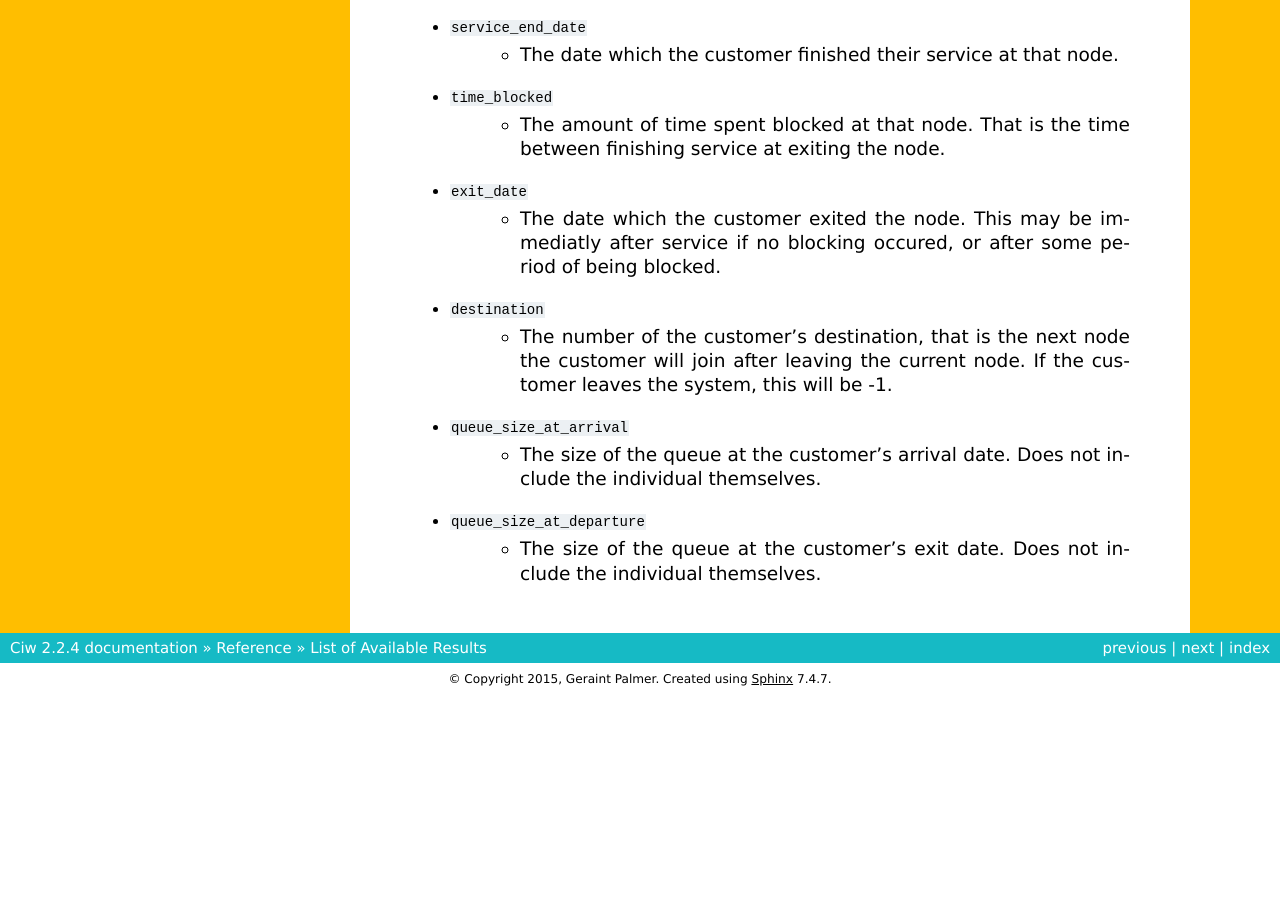
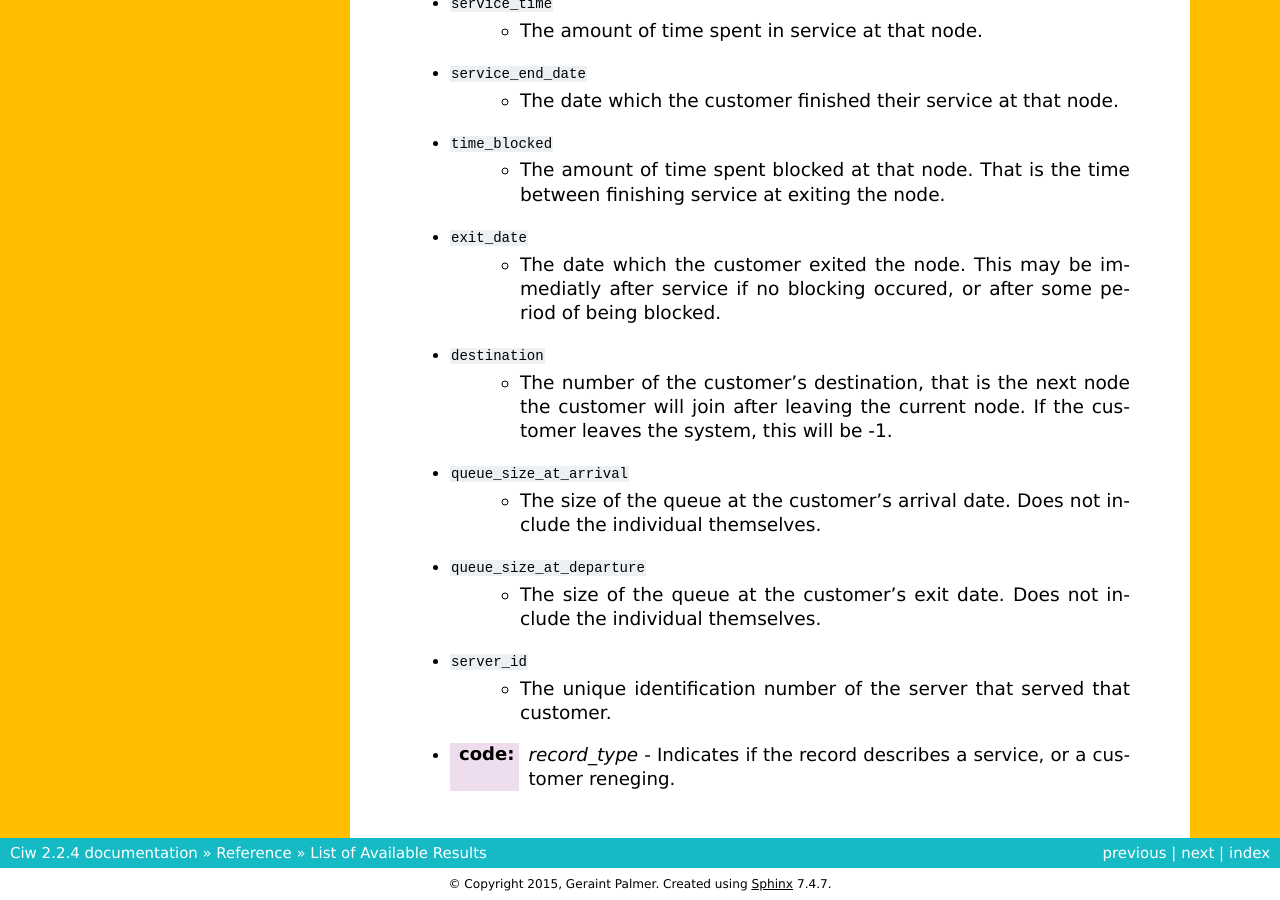
Before and after one commit to CiwPython/Ciw, a Sphinx documentation site: the page built from docs/Reference/results.rst, in a window 1280 px wide and 900 px high, scrolled down 1032 px. Built offline with Sphinx 7.4.7, drawn with Linux system fonts in a browser that asks for light colours; pages that are not in the unit, such as notebooks, are missing from menus; before the commit the page ends 1727 px from its top, so only the background shows below that; some of the changed text lies outside the part shown.

Commit message:
add docs for reneging

```diff
--- a/README.rst
+++ b/README.rst
@@ -82,6 +82,7 @@
 + `Time-dependent and state-dependent distributions <https://ciw.readthedocs.io/en/latest/Guides/time_dependent.html>`_
 + `Batch arrivals <https://ciw.readthedocs.io/en/latest/Guides/batching.html>`_
 + `Baulking customers <https://ciw.readthedocs.io/en/latest/Guides/baulking.html>`_
++ `Reneging customers <https://ciw.readthedocs.io/en/latest/Guides/reneging.html>`_
 + `Processor sharing <https://ciw.readthedocs.io/en/latest/Guides/processor-sharing.html>`_
 + `Multiple customer classes <https://ciw.readthedocs.io/en/latest/Tutorial-II/tutorial_vii.html>`_
 + `Priorities <https://ciw.readthedocs.io/en/latest/Guides/priority.html>`_
--- a/docs/Guides/baulking.rst
+++ b/docs/Guides/baulking.rst
@@ -4,7 +4,7 @@
 How to Simulate Baulking Customers
 ==================================
 
-Ciw allows customer's to baulk (decide not join the queue) upon arrival, according to baulking functions.
+Ciw allows customers to baulk (decide not join the queue) upon arrival, according to baulking functions.
 These functions take in a parameter :code:`n`, the number of individuals at the node, and returns a probability of baulking.
 
 For example, say we have an :ref:`M/M/1 <kendall-notation>` system where customers:
--- a/docs/Guides/index.rst
+++ b/docs/Guides/index.rst
@@ -20,6 +20,7 @@
    priority.rst
    batching.rst
    baulking.rst
+   reneging.rst
    server_schedule.rst
    server_priority.rst
    dynamic_customerclasses.rst
--- a/docs/Reference/results.rst
+++ b/docs/Reference/results.rst
@@ -7,17 +7,17 @@
 Each time an individual completes service at a service station, a data record of that service is kept.
 The records should look something like the table below:
 
-    +--------+-------+------+--------------+-----------+--------------------+--------------+------------------+--------------+-----------+-------+-----------------------+-----------------------+
-    | I.D    | Class | Node | Arrival Date | Wait Time | Service Start Date | Service Time | Service End Date | Time Blocked | Exit Date | Dest. | Queue Size at Arrival | Queue Size at Depart. |
-    +========+=======+======+==============+===========+====================+==============+==================+==============+===========+=======+=======================+=======================+
-    | 22759  | 1     | 1    | 245.601      | 0.0       | 245.601            | 0.563        | 246.164          | 0.0          | 246.164   | -1    | 0                     | 2                     |
-    +--------+-------+------+--------------+-----------+--------------------+--------------+------------------+--------------+-----------+-------+-----------------------+-----------------------+
-    | 41129  | 0     | 1    | 245.633      | 0.531     | 246.164            | 0.608        | 246.772          | 0.0          | 246.772   | -1    | 1                     | 5                     |
-    +--------+-------+------+--------------+-----------+--------------------+--------------+------------------+--------------+-----------+-------+-----------------------+-----------------------+
-    | 00195  | 0     | 2    | 247.821      | 0.0       | 247.841            | 1.310        | 249.151          | 0.882        | 250.033   | 1     | 0                     | 0                     |
-    +--------+-------+------+--------------+-----------+--------------------+--------------+------------------+--------------+-----------+-------+-----------------------+-----------------------+
-    | ...    | ...   | ...  | ...          | ...       | ...                | ...          | ...              | ...          | ...       | ...   | ...                   | ...                   |
-    +--------+-------+------+--------------+-----------+--------------------+--------------+------------------+--------------+-----------+-------+-----------------------+-----------------------+
+    +--------+-------+------+--------------+-----------+--------------------+--------------+------------------+--------------+-----------+-------+-----------------------+-----------------------+-------------+-------------+
+    | I.D    | Class | Node | Arrival Date | Wait Time | Service Start Date | Service Time | Service End Date | Time Blocked | Exit Date | Dest. | Queue Size at Arrival | Queue Size at Depart. | Server I.D. | Record Type |
+    +========+=======+======+==============+===========+====================+==============+==================+==============+===========+=======+=======================+=======================+=============+=============+
+    | 22759  | 1     | 1    | 245.601      | 0.0       | 245.601            | 0.563        | 246.164          | 0.0          | 246.164   | -1    | 0                     | 2                     | 1           | 'service'   |
+    +--------+-------+------+--------------+-----------+--------------------+--------------+------------------+--------------+-----------+-------+-----------------------+-----------------------+-------------+-------------+
+    | 41129  | 0     | 1    | 245.633      | 0.531     | 246.164            | 0.608        | 246.772          | 0.0          | 246.772   | -1    | 1                     | 5                     | 1           | 'service'   |
+    +--------+-------+------+--------------+-----------+--------------------+--------------+------------------+--------------+-----------+-------+-----------------------+-----------------------+-------------+-------------+
+    | 00195  | 0     | 2    | 247.821      | 0.0       | 247.841            | 1.310        | 249.151          | 0.882        | 250.033   | 1     | 0                     | 0                     | 2           | 'service'   |
+    +--------+-------+------+--------------+-----------+--------------------+--------------+------------------+--------------+-----------+-------+-----------------------+-----------------------+-------------+-------------+
+    | ...    | ...   | ...  | ...          | ...       | ...                | ...          | ...              | ...          | ...       | ...   | ...                   | ...                   | ...         | ...         |
+    +--------+-------+------+--------------+-----------+--------------------+--------------+------------------+--------------+-----------+-------+-----------------------+-----------------------+-------------+-------------+
 
 You may access these records as a list of named tuples, using the Simulation's :code:`get_all_records` method::
 
@@ -51,3 +51,7 @@
        - The size of the queue at the customer's arrival date. Does not include the individual themselves.
     - :code:`queue_size_at_departure`
        - The size of the queue at the customer's exit date. Does not include the individual themselves.
+    - :code:`server_id`
+       - The unique identification number of the server that served that customer.
+    - :code: `record_type`
+       - Indicates if the record describes a service, or a customer reneging.
--- a/docs/Tutorial-I/tutorial_iii.rst
+++ b/docs/Tutorial-I/tutorial_iii.rst
@@ -35,6 +35,8 @@
     - :code:`destination`
     - :code:`queue_size_at_arrival`
     - :code:`queue_size_at_departure`
+    - :code:`server_id`
+    - :coee: `record_type`
 
 More information on each of these is given in :ref:`refs-results`.
 
--- a/docs/index.rst
+++ b/docs/index.rst
@@ -3,7 +3,7 @@
 
 Ciw is a discrete event simulation library for open queueing networks.
 Its core features include the capability to simulate networks of queues, multiple customer classes, and implementation of Type I blocking for restricted networks.
-A number of other features are also implemented, including priorities, baulking, schedules, and deadlock detection.
+A number of other features are also implemented, including priorities, baulking, reneging, schedules, and deadlock detection.
 
 The name **Ciw** is the Welsh word for a queue.
 
```
Also changed, not shown: docs/Guides/reneging.rst (added, +70 -0 lines).
